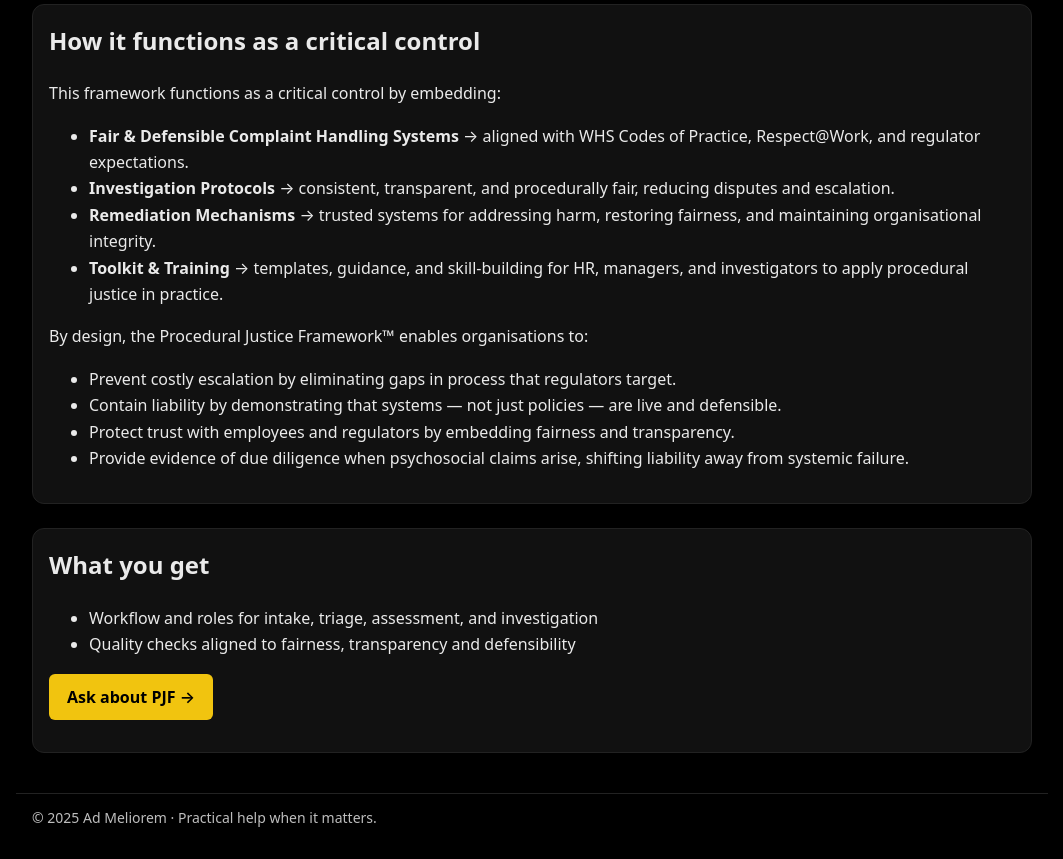
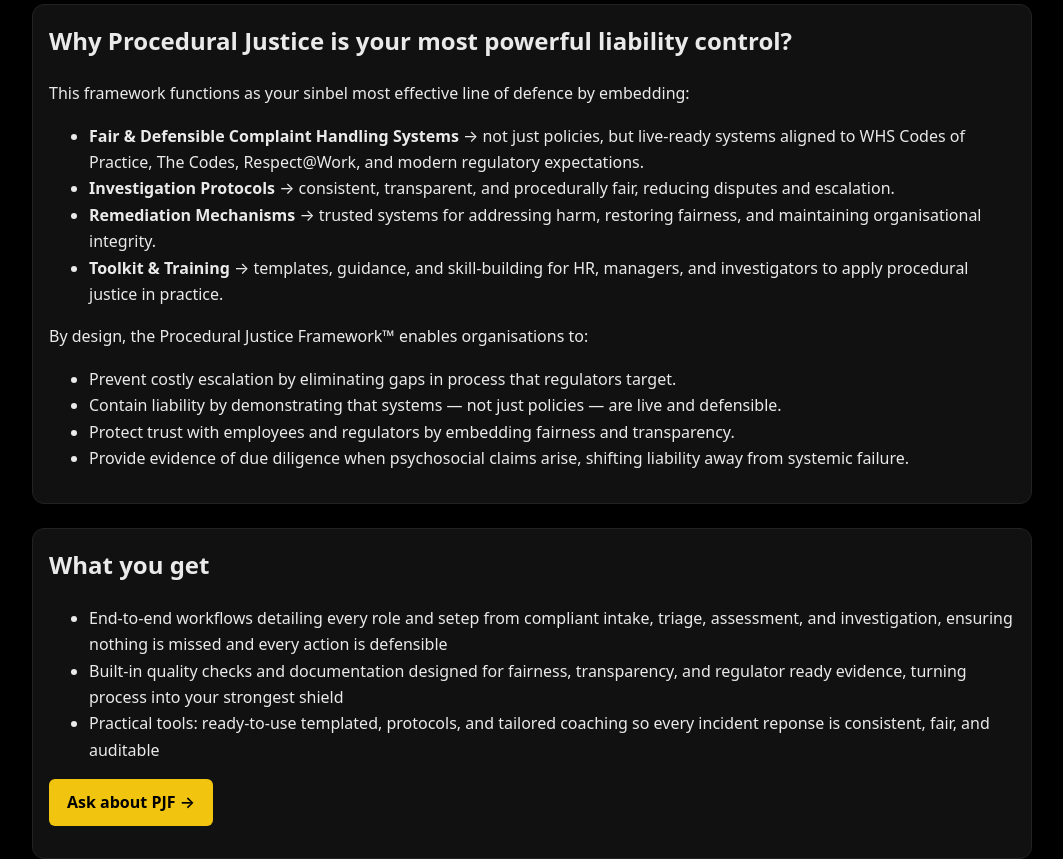
Before and after one commit to AlbertoRMelgoza/AdMeliorem, a Next.js app: page /products/procedural-justice-framework in a window 1280 px wide. Shown: the part 700-1559 px from the top of the page, without its empty margins (108-1171 px from the left). Built offline with nearby package versions, Linux system fonts and the light colour scheme.

Commit message:
Update page.tsx

```diff
--- a/app/products/procedural-justice-framework/page.tsx
+++ b/app/products/procedural-justice-framework/page.tsx
@@ -34,12 +34,12 @@ export default function PJFPage() {
 
       {/* How it functions as a critical control */}
       <section style={card}>
-        <h2 style={{ marginTop: 0 }}>How it functions as a critical control</h2>
-        <p>This framework functions as a critical control by embedding:</p>
+        <h2 style={{ marginTop: 0 }}>Why Procedural Justice is your most powerful liability control?</h2>
+        <p>This framework functions as your sinbel most effective line of defence by embedding:</p>
         <ul>
           <li>
-            <strong>Fair &amp; Defensible Complaint Handling Systems</strong> → aligned with WHS Codes of Practice,
-            Respect@Work, and regulator expectations.
+            <strong>Fair &amp; Defensible Complaint Handling Systems</strong> → not just policies, but live-ready systems
+            aligned to WHS Codes of Practice, The Codes, Respect@Work, and modern regulatory expectations.
           </li>
           <li>
             <strong>Investigation Protocols</strong> → consistent, transparent, and procedurally fair, reducing disputes
@@ -71,9 +71,11 @@ export default function PJFPage() {
       <section style={card}>
         <h2 style={{ marginTop: 0 }}>What you get</h2>
         <ul>
-          <li>Workflow and roles for intake, triage, assessment, and investigation</li>
-          <li>Quality checks aligned to fairness, transparency and defensibility</li>
-        </ul>
+          <li>End-to-end workflows detailing every role and setep from compliant intake, triage, assessment, and investigation, ensuring nothing is missed and every action is defensible</li>
+          <li>Built-in quality checks and documentation designed for fairness, transparency, and regulator ready evidence, turning process into your strongest shield</li>
+          <li>Practical tools: ready-to-use templated, protocols, and tailored coaching so every incident reponse is consistent, fair, and auditable </li>
+
+                   </ul>
         <p style={{ marginTop: 12 }}>
           <a
             href="/contact"
```
